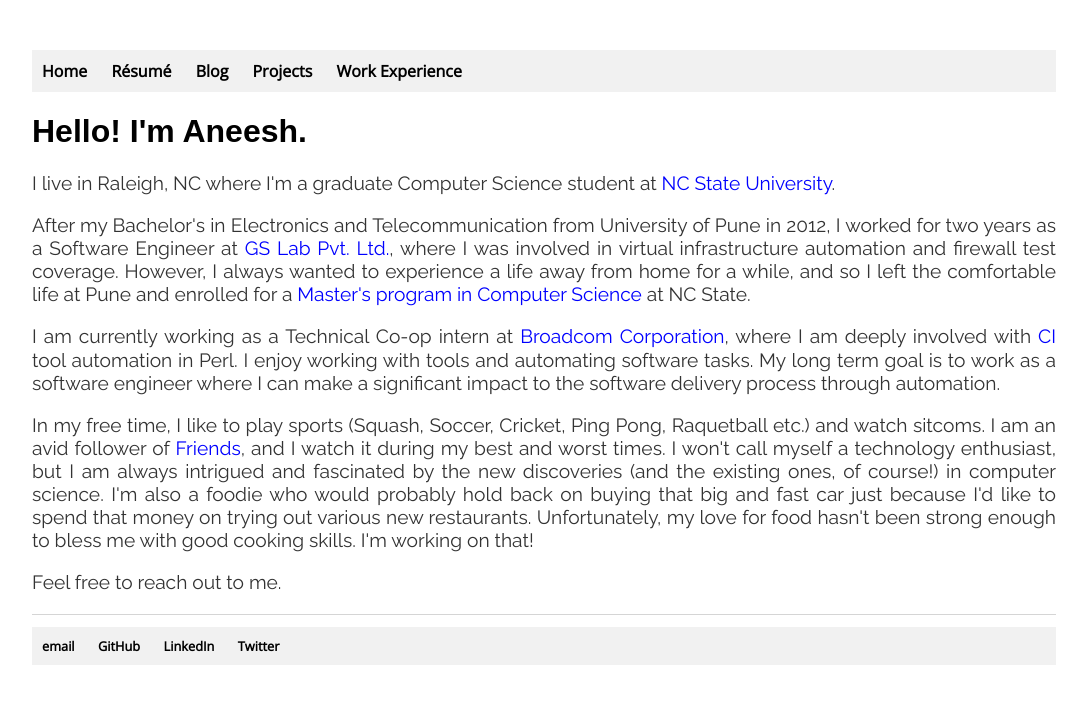
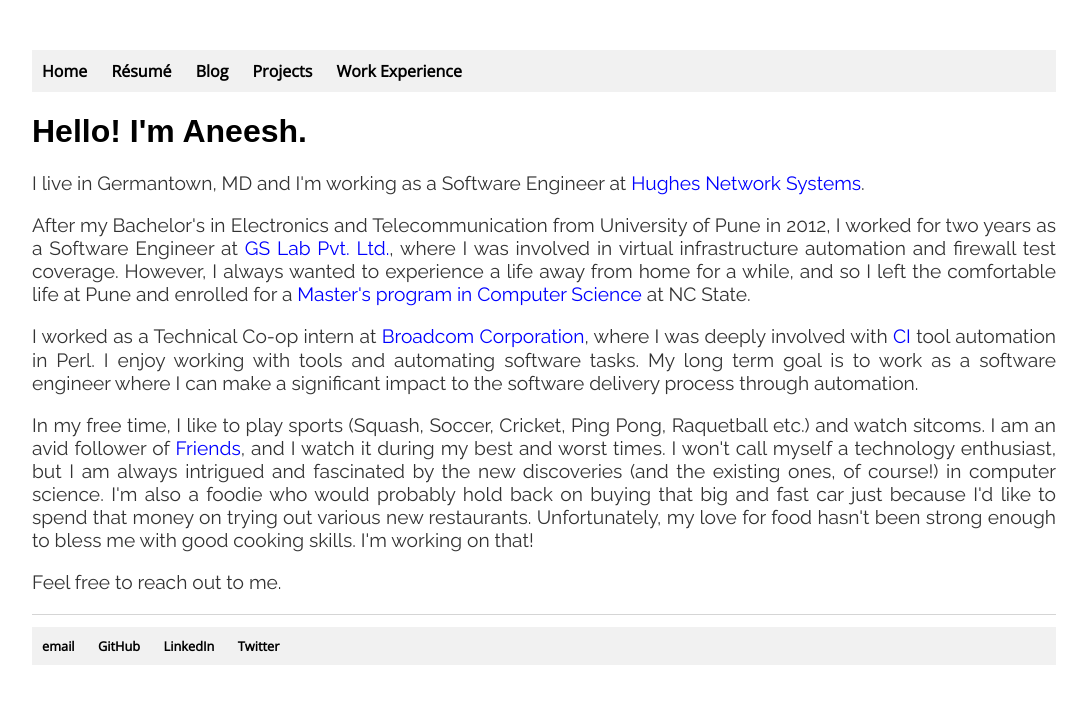
Before and after one commit to aneeshkher/aneeshkher.github.io, a Jekyll site: the page built from index.html, in a window 1280 px wide. Shown: the top 704 px of the page, without its empty margins (96-1183 px from the left). Built offline with Jekyll 4.4.1, drawn with Linux system fonts in a browser that asks for light colours.

Commit message:
Update index.html

```diff
--- a/index.html
+++ b/index.html
@@ -4,14 +4,14 @@
 ---
 <div class="class2">
 	<h1 class="header">Hello! I'm Aneesh.</h1>
-	<p class="para_gen">I live in Raleigh, NC where I'm a graduate Computer Science student at <a class="res" href="https://www.ncsu.edu">
-		NC State University</a>.</p>
+	<p class="para_gen">I live in Germantown, MD and I'm working as a Software Engineer at <a class="res" href="http://www.hughes.com/">
+		Hughes Network Systems</a>.</p>
 	<p class="para_gen">After my Bachelor's in Electronics and Telecommunication from University of Pune in 2012, I worked for two years as a
 		Software Engineer at <a class="res" href="http://www.gslab.com" target="_blank">GS Lab Pvt. Ltd.</a>, where I was involved in virtual infrastructure
 		automation and firewall test coverage. However, I always wanted to experience a life away from home for a while, and so I left the comfortable life
 		at Pune and enrolled for a <a class="res" href="https://www.csc.ncsu.edu/"> Master's program in Computer Science</a> at NC State.</p>
-	<p class="para_gen">I am currently working as a Technical Co-op intern at <a class="res" href="https://www.broadcom.com" target="_blank">Broadcom
-		Corporation</a>, where I am deeply involved with <a class="res" href="https://en.wikipedia.org/wiki/Continuous_integration" target="_blank">CI</a>
+	<p class="para_gen">I worked as a Technical Co-op intern at <a class="res" href="https://www.broadcom.com" target="_blank">Broadcom
+		Corporation</a>, where I was deeply involved with <a class="res" href="https://en.wikipedia.org/wiki/Continuous_integration" target="_blank">CI</a>
 		tool automation in Perl. I enjoy working with tools and automating software tasks. My long term goal is to work as a
 		software engineer where I can make a significant impact to the software delivery process through automation.
 	<p class="para_gen">In my free time, I like to play sports (Squash, Soccer, Cricket, Ping Pong, Raquetball etc.) and watch sitcoms. I am an avid follower
```
